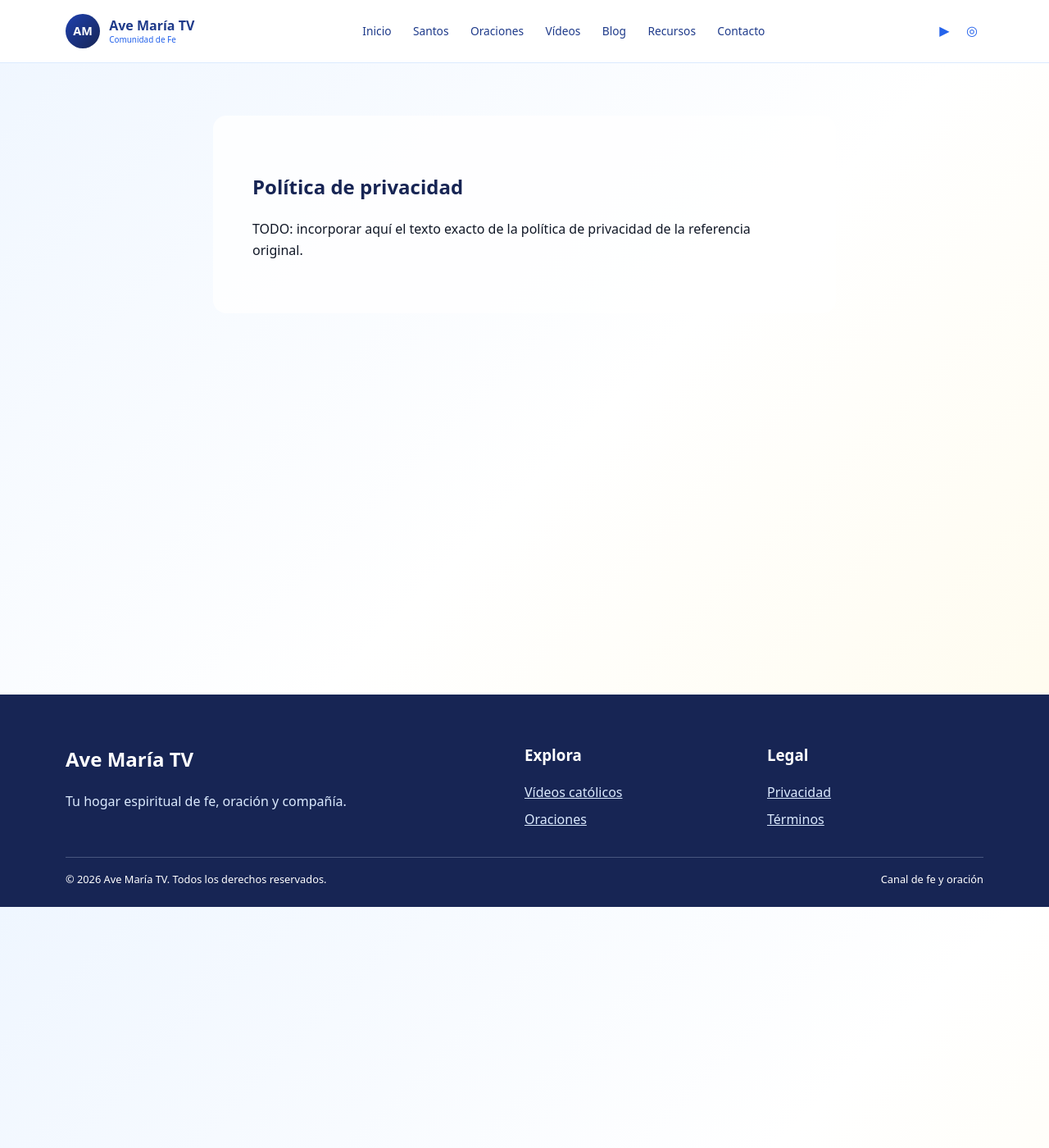
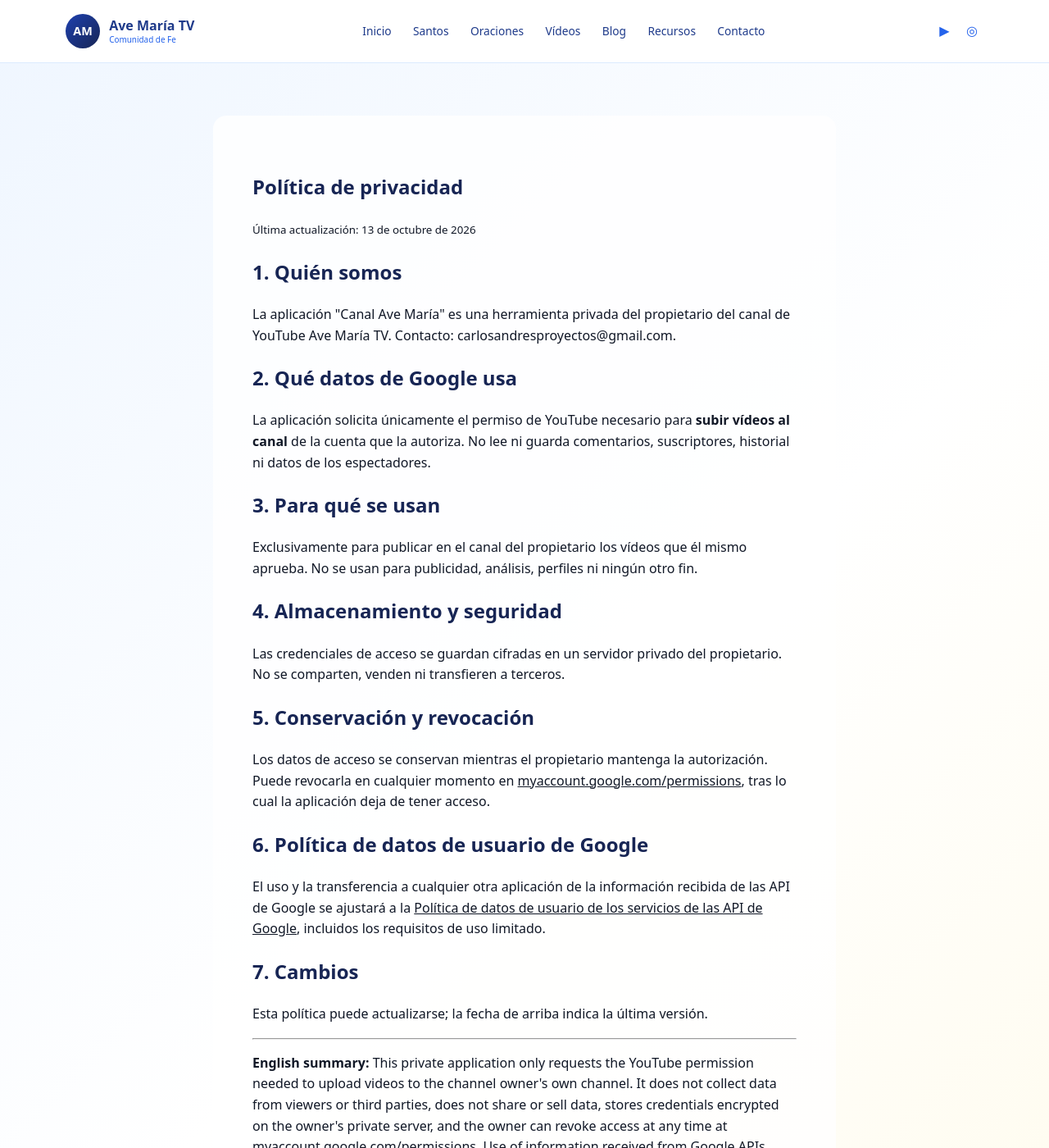
Before and after one commit to cartunduaga06/canalavemaria-web, a Jekyll site: the page built from privacidad/index.html, in a window 1280 px wide and 1400 px high. Shown: the whole window at 82% size. Built offline with Jekyll 4.4.1, drawn with Linux system fonts in a browser that asks for light colours; some of the changed text lies outside the part shown.

Commit message:
fix(web): incorporar los textos legales reales de privacidad y términos
Sustituye el marcador TODO por el texto definitivo (idéntico a la fuente) y conserva la cabecera Jekyll. Requisito de Google para la verificación de la app OAuth. (AI-81)

Co-Authored-By: Claude Code <noreply@anthropic.com>

```diff
--- a/privacidad/index.html
+++ b/privacidad/index.html
@@ -3,5 +3,19 @@ layout: pagina
 title: Política de privacidad
 permalink: /privacidad/
 ---
-<!-- TODO: sustituir por el texto legal exacto del sitio original cuando el titular lo facilite. -->
-<p>TODO: incorporar aquí el texto exacto de la política de privacidad de la referencia original.</p>
+<p><small>Última actualización: 13 de octubre de 2026</small></p>
+<h2>1. Quién somos</h2>
+<p>La aplicación "Canal Ave María" es una herramienta privada del propietario del canal de YouTube Ave María TV. Contacto: carlosandresproyectos@gmail.com.</p>
+<h2>2. Qué datos de Google usa</h2>
+<p>La aplicación solicita únicamente el permiso de YouTube necesario para <strong>subir vídeos al canal</strong> de la cuenta que la autoriza. No lee ni guarda comentarios, suscriptores, historial ni datos de los espectadores.</p>
+<h2>3. Para qué se usan</h2>
+<p>Exclusivamente para publicar en el canal del propietario los vídeos que él mismo aprueba. No se usan para publicidad, análisis, perfiles ni ningún otro fin.</p>
+<h2>4. Almacenamiento y seguridad</h2>
+<p>Las credenciales de acceso se guardan cifradas en un servidor privado del propietario. No se comparten, venden ni transfieren a terceros.</p>
+<h2>5. Conservación y revocación</h2>
+<p>Los datos de acceso se conservan mientras el propietario mantenga la autorización. Puede revocarla en cualquier momento en <a href="https://myaccount.google.com/permissions">myaccount.google.com/permissions</a>, tras lo cual la aplicación deja de tener acceso.</p>
+<h2>6. Política de datos de usuario de Google</h2>
+<p>El uso y la transferencia a cualquier otra aplicación de la información recibida de las API de Google se ajustará a la <a href="https://developers.google.com/terms/api-services-user-data-policy">Política de datos de usuario de los servicios de las API de Google</a>, incluidos los requisitos de uso limitado.</p>
+<h2>7. Cambios</h2>
+<p>Esta política puede actualizarse; la fecha de arriba indica la última versión.</p>
+<hr><p><strong>English summary:</strong> This private application only requests the YouTube permission needed to upload videos to the channel owner's own channel. It does not collect data from viewers or third parties, does not share or sell data, stores credentials encrypted on the owner's private server, and the owner can revoke access at any time at myaccount.google.com/permissions. Use of information received from Google APIs adheres to the Google API Services User Data Policy, including the Limited Use requirements. Contact: carlosandresproyectos@gmail.com.</p>
```
Also changed, not shown: terminos/index.html (+14 -2 lines).
